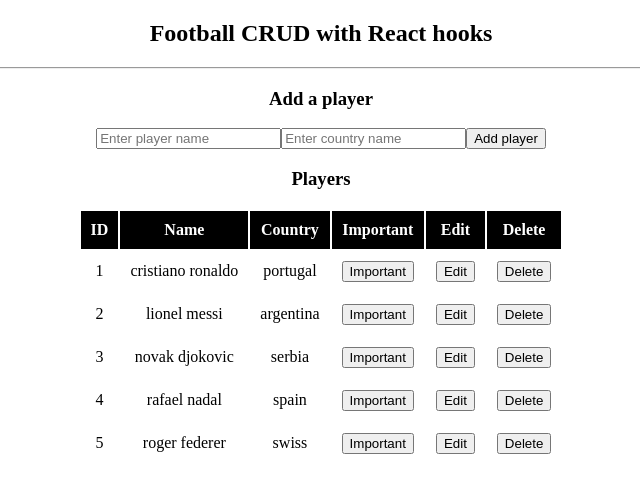
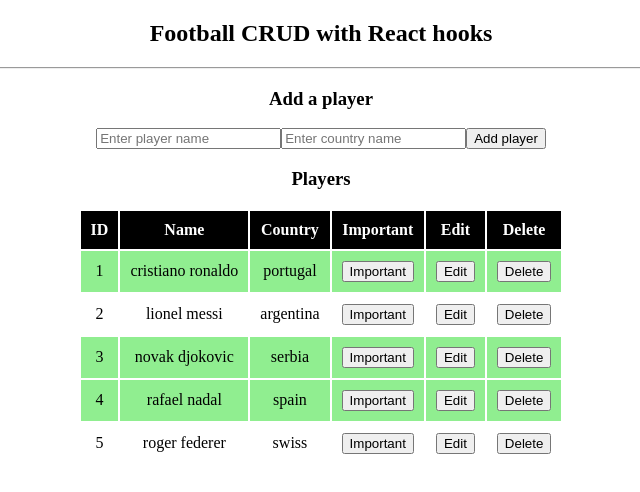
Before and after one commit to 5ecured/refresh-crud, a React (Create React App) app: page / in a window 1280 px wide. Shown: the top 492 px of the page, without its empty margins (319-959 px from the left). Built offline with nearby package versions, Linux system fonts and the light colour scheme.

Commit message:
toggle done

```diff
--- a/src/App.js
+++ b/src/App.js
@@ -7,25 +7,24 @@ import EditPlayer from './components/EditPlayer'
 const App = () => {
   const initialData = [
     {
-      id: 1, name: 'cristiano ronaldo', country: 'portugal'
+      id: 1, name: 'cristiano ronaldo', country: 'portugal', important: true
     },
     {
-      id: 2, name: 'lionel messi', country: 'argentina'
+      id: 2, name: 'lionel messi', country: 'argentina', important: false
     },
     {
-      id: 3, name: 'novak djokovic', country: 'serbia'
+      id: 3, name: 'novak djokovic', country: 'serbia', important: true
     },
     {
-      id: 4, name: 'rafael nadal', country: 'spain'
+      id: 4, name: 'rafael nadal', country: 'spain', important: true
     },
     {
-      id: 5, name: 'roger federer', country: 'swiss'
+      id: 5, name: 'roger federer', country: 'swiss', important: false
     },
   ]
 
   const [players, setPlayers] = useState(initialData)
   const [isEditing, setIsEditing] = useState(false)
-  const [isImportant, setIsImportant] = useState(false)
 
   const initialPlayer = { id: null, name: '', country: '' }
   const [playerBeingEdited, setPlayerBeingEdited] = useState(initialPlayer)
@@ -51,6 +50,19 @@ const App = () => {
     setPlayers(newArray)
   }
 
+  const toggleImportant = (id) => {
+    // find the index of the player that will be toggled
+    const temp = [...players]
+    let i = 0
+
+    players.forEach((player, index) => {
+      if (player.id === id) i = index
+    })
+
+    temp[i].important = !temp[i].important
+    setPlayers(temp)
+  }
+
   return (
     <>
       <h2 className='center'>Football CRUD with React hooks</h2>
@@ -68,8 +80,9 @@ const App = () => {
         playersToDisplay={players}
         deletePlayerFunction={deletePlayerFunction}
         whichPlayerToEdit={whichPlayerToEdit}
-        isImportant={isImportant}
-        setIsImportant={setIsImportant}
+        // isImportant={isImportant}
+        // setIsImportant={setIsImportant}
+        toggleImportant={toggleImportant}
       />
     </>
   )
--- a/src/components/DisplayPlayers.js
+++ b/src/components/DisplayPlayers.js
@@ -1,22 +1,16 @@
 import React from 'react'
 import '../App.css'
 
-const DisplayPlayers = ({ playersToDisplay, deletePlayerFunction, whichPlayerToEdit, isImportant, setIsImportant }) => {
+const DisplayPlayers = ({ playersToDisplay, deletePlayerFunction, whichPlayerToEdit, toggleImportant }) => {
     const toDisplay = playersToDisplay.map(el => {
-        // return (
-        //     <p key={el.id}>
-        //         {el.name} - {el.country}
-        //         <button onClick={() => setIsImportant(!isImportant)}>Important</button>
-        //         <button onClick={() => whichPlayerToEdit(el)}>Edit</button>
-        //         <button onClick={() => deletePlayerFunction(el.id)}>Delete</button>
-        //     </p>
-        // )
         return (
-            <tr key={el.id}>
+            <tr key={el.id} style={{
+                backgroundColor: el.important ? 'lightgreen' : ''
+            }}>
                 <td>{el.id}</td>
                 <td>{el.name}</td>
                 <td>{el.country}</td>
-                <td><button onClick={() => setIsImportant(!isImportant)}>Important</button></td>
+                <td><button onClick={() => toggleImportant(el.id)}>Important</button></td>
                 <td><button onClick={() => whichPlayerToEdit(el)}>Edit</button></td>
                 <td><button onClick={() => deletePlayerFunction(el.id)}>Delete</button></td>
             </tr>
```
